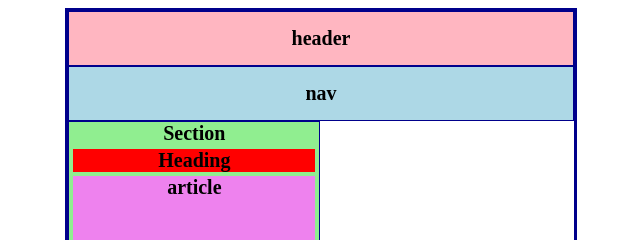
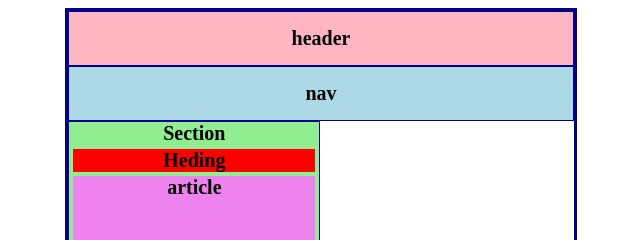
Before and after one commit to faridpoles/Phase-1, a plain HTML site: page htmlayoutraining.html in a window 1280 px wide. Shown: the top 240 px of the page, 319-959 px from the left. Drawn offline with Linux system fonts and the light colour scheme.

Commit message:
lettre
modified

```diff
--- a/htmlayoutraining.html
+++ b/htmlayoutraining.html
@@ -13,7 +13,7 @@
         <nav>nav</nav>
         <main>
             <section id="section1">Section
-                <div id="heading">Heading</div>
+                <div id="heading">Heding</div>
                 <article>article</article>
             </section>
             <aside id="aside1">aside</aside>
```
